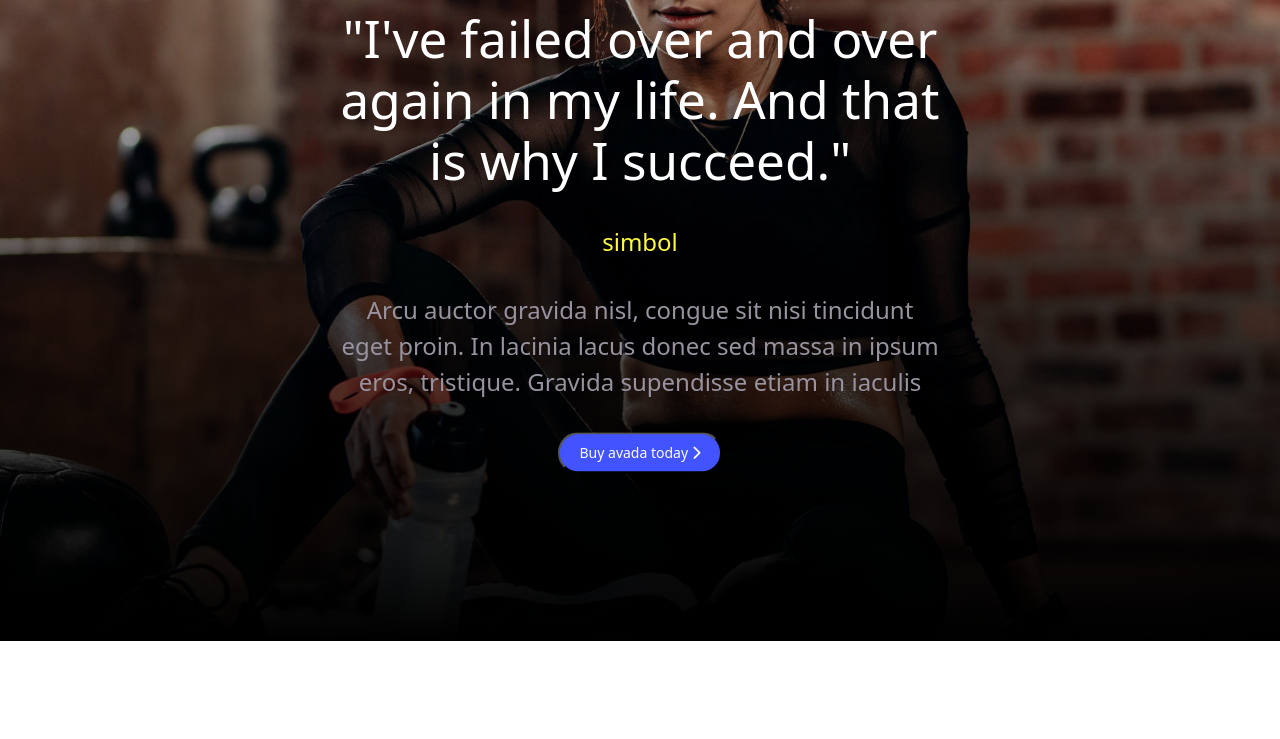
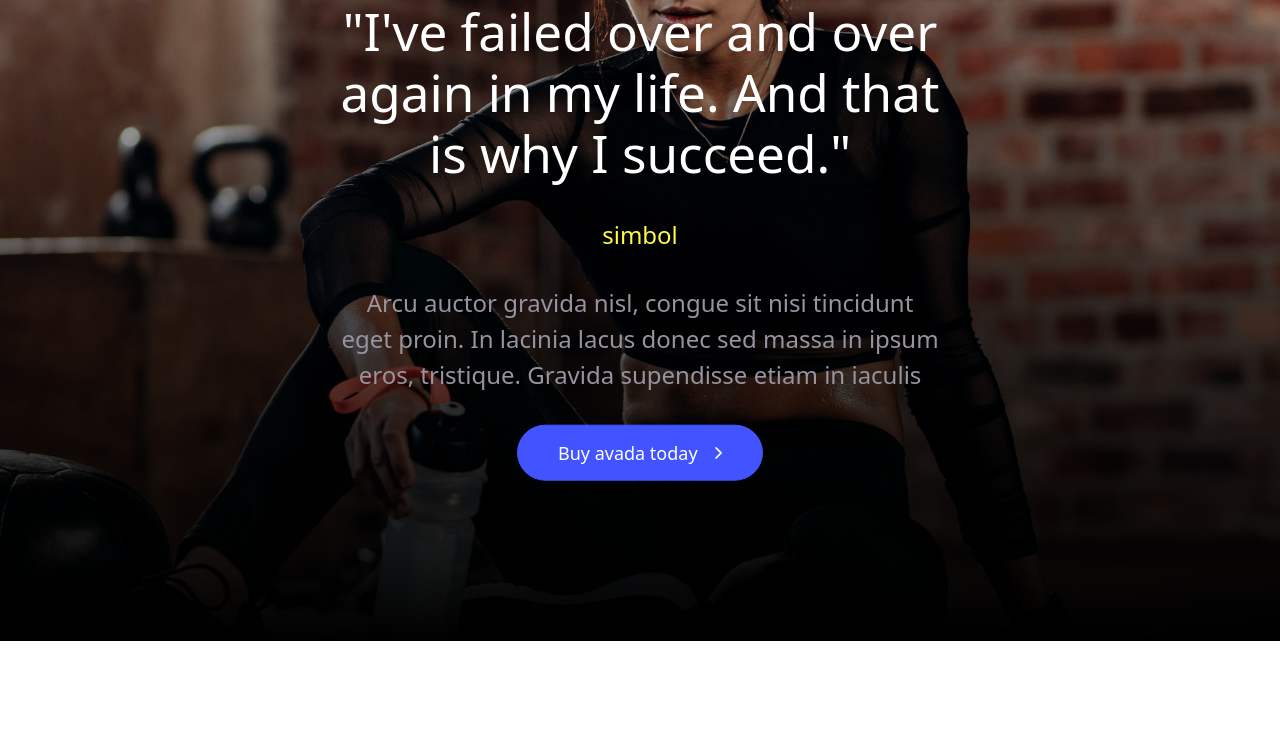
Before and after one commit to Francesco-Matteucci/proj-html-vuejs, a Vue app: page / in a window 1280 px wide. Shown: the part 4629-5368 px from the top of the page. Built offline with nearby package versions, Linux system fonts and the light colour scheme.

Commit message:
fixed base-btn styles

```diff
--- a/src/components/main/MainBuyAvada.vue
+++ b/src/components/main/MainBuyAvada.vue
@@ -1,7 +1,7 @@
 <script>
 export default {
     data() {
-        return{
+        return {
 
         }
     }
@@ -14,18 +14,18 @@
         <div>
             <h1>"I've failed over and over again in my life. And that is why I succeed."</h1>
             <p id="simbol">simbol</p>
-            <p class="description">Arcu auctor  gravida nisl, congue sit nisi tincidunt eget proin. In lacinia lacus donec sed massa in ipsum eros, tristique. Gravida supendisse etiam in iaculis</p>
-            <button class="base-btn">Buy avada today <i class="fa-solid fa-chevron-right"></i></button>
+            <p class="description">Arcu auctor gravida nisl, congue sit nisi tincidunt eget proin. In lacinia lacus
+                donec sed massa in ipsum eros, tristique. Gravida supendisse etiam in iaculis</p>
+            <button class="base-btn">Buy avada today<i class="fa-solid fa-chevron-right fa-xs ms-3"></i></button>
         </div>
     </section>
 </template>
 
 <style lang="scss" scoped>
-
-    section{
+section {
     height: 70vh;
     color: white;
-        background: linear-gradient( transparent, black ), url('../../assets/img/banner2-2x.jpg');
+    background: linear-gradient(transparent, black), url('../../assets/img/banner2-2x.jpg');
     background-size: cover;
     background-position: center;
     position: relative;
@@ -41,21 +41,38 @@
     width: 500px;
 }
 
-    h1{
+h1 {
     font-size: 2.2rem;
     margin-bottom: 1.5rem;
 }
 
-    p{
+p {
     font-size: 1.2rem;
     margin-bottom: 1.5rem;
 }
 
-    #simbol{
+.base-btn,
+i {
+    line-height: 20px;
+}
+
+.base-btn {
+    padding: 17px 40px;
+    border-radius: 30px;
+    border: 1px solid #4154FF;
+    font-size: 18px;
+    font-weight: 500;
+
+    &:hover {
+        border: 1px solid #FF414B;
+    }
+}
+
+#simbol {
     color: #fff941;
 }
 
-    .description{
+.description {
     color: #98939f;
 }
 
@@ -63,21 +80,21 @@
 //Responsive
 
 @media screen and (min-width:1020px) {
-        section{
+    section {
         height: 100vh;
     }
 
-        section div{
+    section div {
         width: 600px;
     }
 
-        h1{
+    h1 {
         font-size: 3.2rem;
         margin-bottom: 2rem;
 
     }
 
-        p{
+    p {
         font-size: 1.5rem;
         margin-bottom: 2rem;
 
```
Lines whose indentation alone changed are shown as unchanged.
